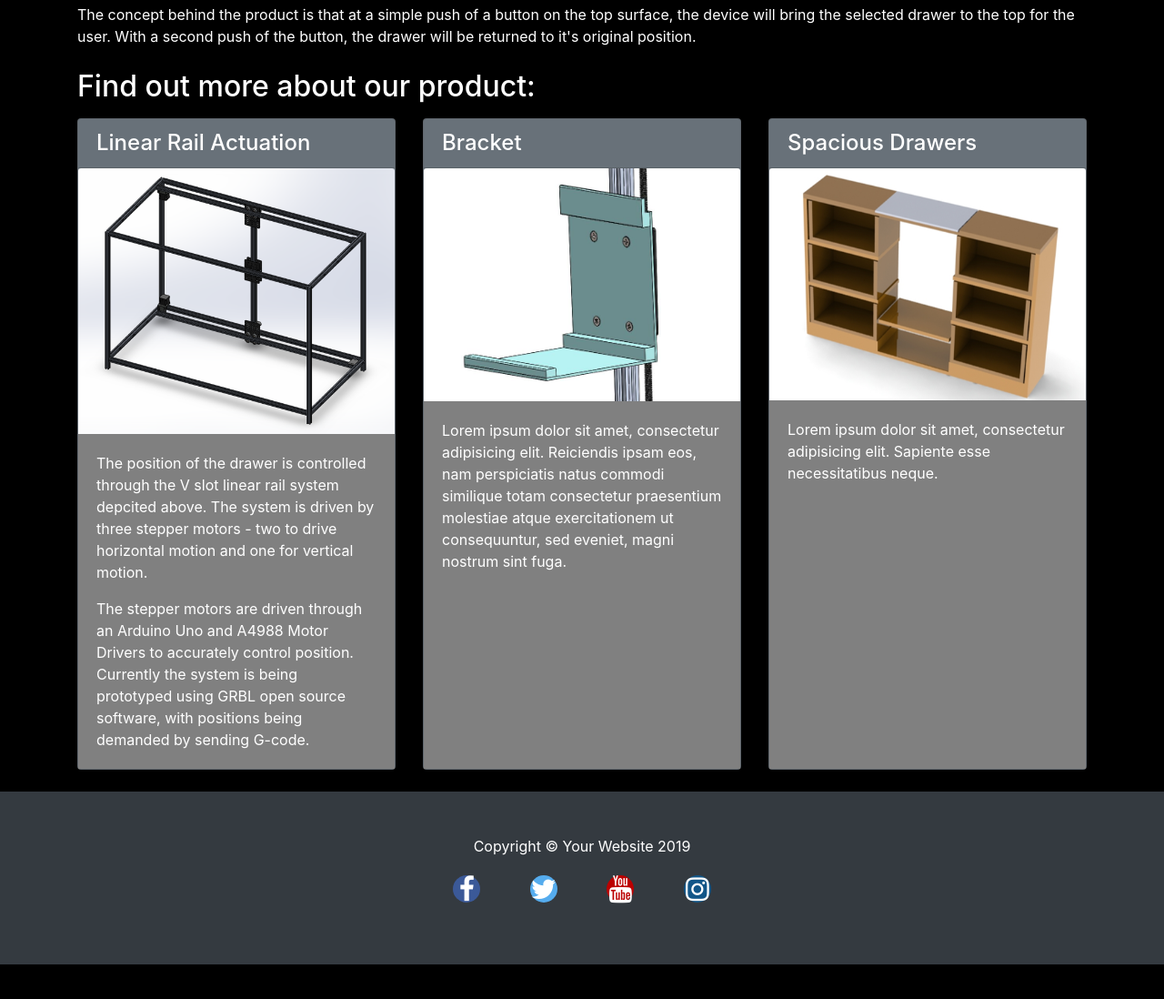
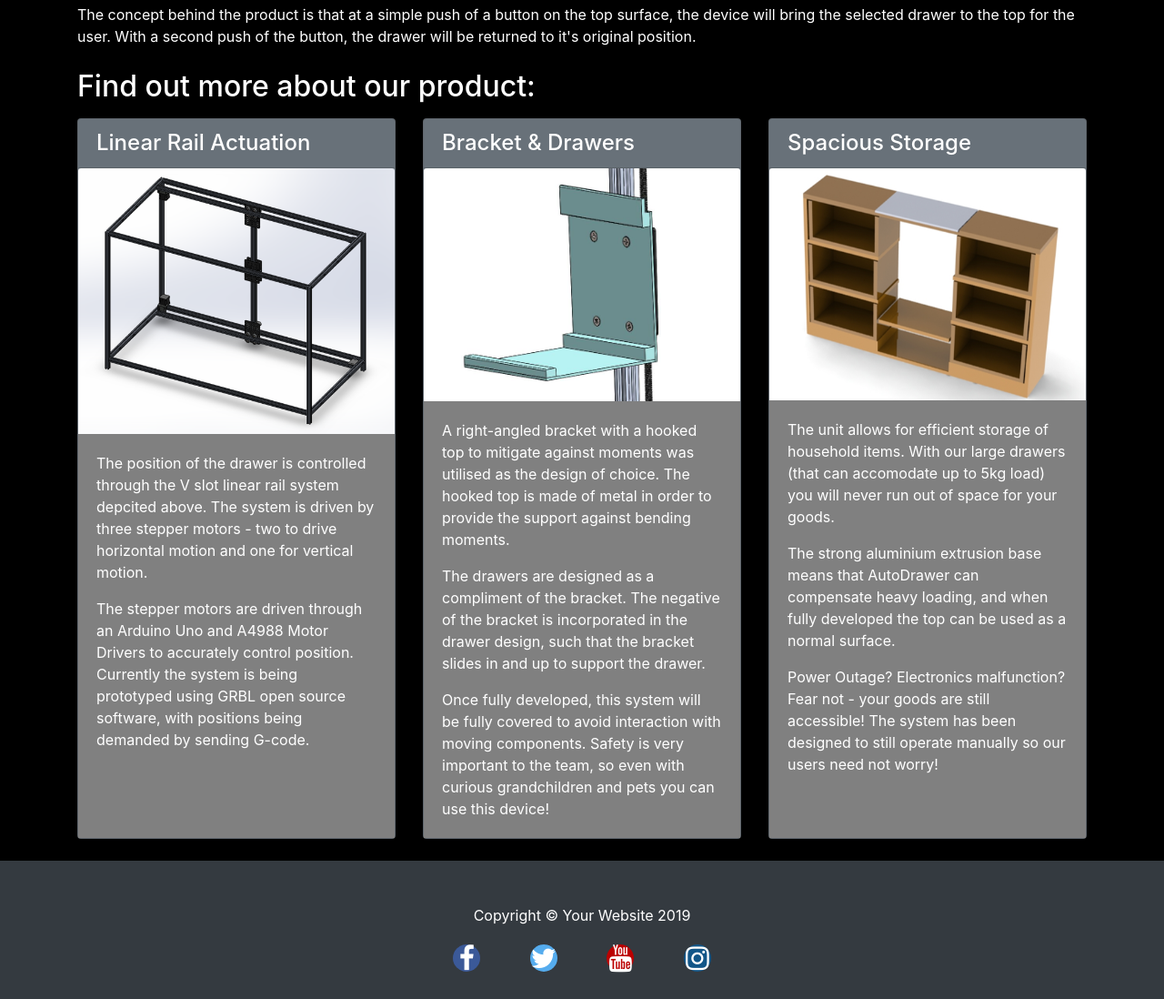
Before and after one commit to ajs917/MAPFRAP, a website: page index.html in a window 1280 px wide. Shown: the part 740-1838 px from the top of the page at 91% size. Before the commit the page ends 1800 px from the top, so only its background shows below. Drawn offline with Linux system fonts and the light colour scheme.

Commit message:
Final Version

```diff
--- a/index.html
+++ b/index.html
@@ -146,19 +146,23 @@
       </div>
       <div class="col-lg-4 mb-4">
         <div class="card h-100">
-          <h4 class="card-header">Bracket</h4>
+          <h4 class="card-header">Bracket & Drawers</h4>
           <img class="card-img-top" src="img\Bracket.jpeg" alt="">
           <div class="card-body">
-            <p class="card-text">Lorem ipsum dolor sit amet, consectetur adipisicing elit. Reiciendis ipsam eos, nam perspiciatis natus commodi similique totam consectetur praesentium molestiae atque exercitationem ut consequuntur, sed eveniet, magni nostrum sint fuga.</p>
+            <p class="card-text">A right-angled bracket with a hooked top to mitigate against moments was utilised as the design of choice. The hooked top is made of metal in order to provide the support against bending moments.</p>
+            <p class= "card-text"> The drawers are designed as a compliment of the bracket. The negative of the bracket is incorporated in the drawer design, such that the bracket slides in and up to support the drawer. </p>
+            <p class= "card-text"> Once fully developed, this system will be fully covered to avoid interaction with moving components. Safety is very important to the team, so even with curious grandchildren and pets you can use this device! </p>
           </div>
         </div>
       </div>
       <div class="col-lg-4 mb-4">
         <div class="card h-100">
-          <h4 class="card-header">Spacious Drawers</h4>
+          <h4 class="card-header">Spacious Storage</h4>
           <img class="card-img-top" src="img\SectionView.JPG.png" alt="">
           <div class="card-body">
-            <p class="card-text">Lorem ipsum dolor sit amet, consectetur adipisicing elit. Sapiente esse necessitatibus neque.</p>
+            <p class="card-text">The unit allows for efficient storage of household items. With our large drawers (that can accomodate up to 5kg load) you will never run out of space for your goods.</p>
+            <p class="card-text">The strong aluminium extrusion base means that AutoDrawer can compensate heavy loading, and when fully developed the top can be used as a normal surface. </p>
+            <p class="card-text">Power Outage? Electronics malfunction? Fear not - your goods are still accessible! The system has been designed to still operate manually so our users need not worry! </p>
           </div>
         </div>
       </div>
```
